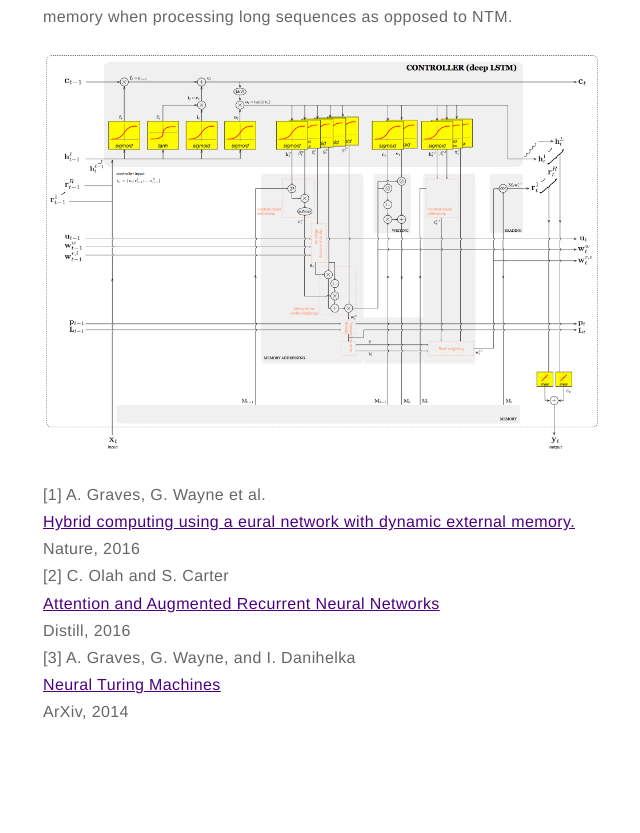
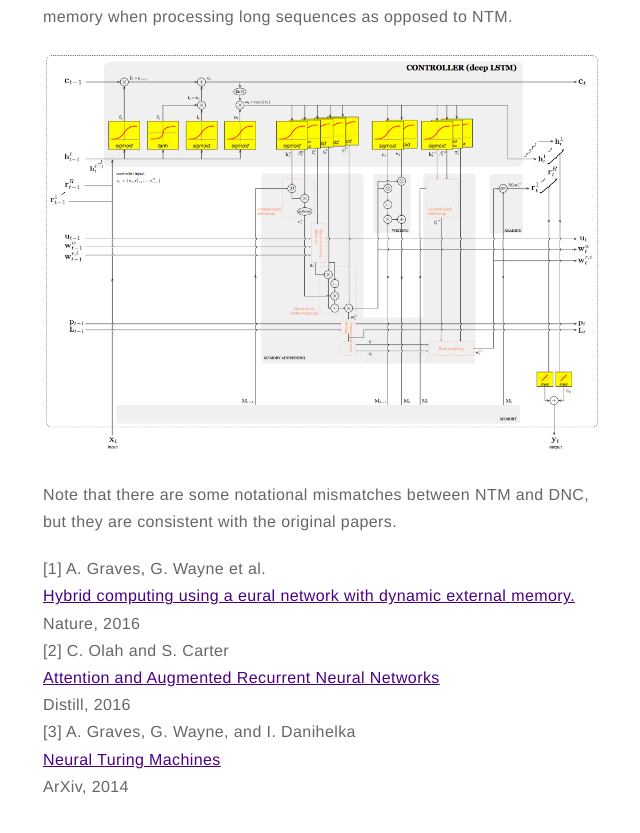
Before and after one commit to kijungyoon/kijungyoon.github.io, a Jekyll site: the page built from _posts/2016-11-28-DNC.markdown, in a window 1280 px wide and 900 px high, scrolled down 2186 px. Shown: the top 833 px of the window, without its empty margins (317-957 px from the left). Built offline with Jekyll 4.4.1, drawn with Linux system fonts in a browser that asks for light colours; formulas are drawn with MathJax 3.

Commit message:
Update 2016-11-28-DNC.markdown

```diff
--- a/_posts/2016-11-28-DNC.markdown
+++ b/_posts/2016-11-28-DNC.markdown
@@ -31,6 +31,7 @@ The first architectural difference of DNC from NTM is that DNC employs multiple
 
 ![Markdowm Image](https://kijungyoon.github.io/assets/images/dnc.png)
 
+Note that there are some notational mismatches between NTM and DNC, but they are consistent with the original papers.<br>
 
 [1] A. Graves, G. Wayne et al.<br>
 <a href="https://www.nature.com/nature/journal/v538/n7626/full/nature20101.html" target="_blank">Hybrid computing using a eural network with dynamic external memory.</a><br>
```
